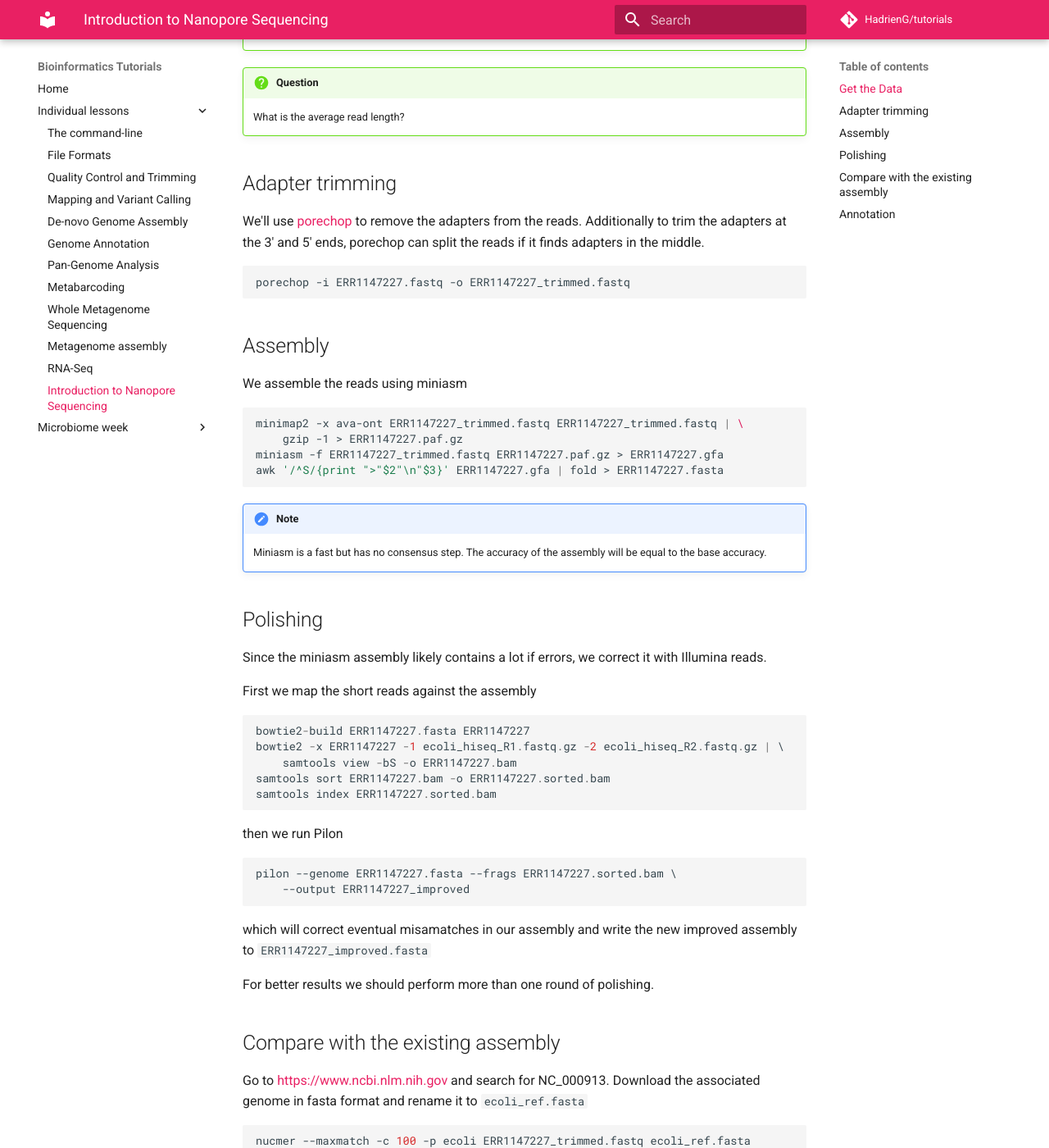
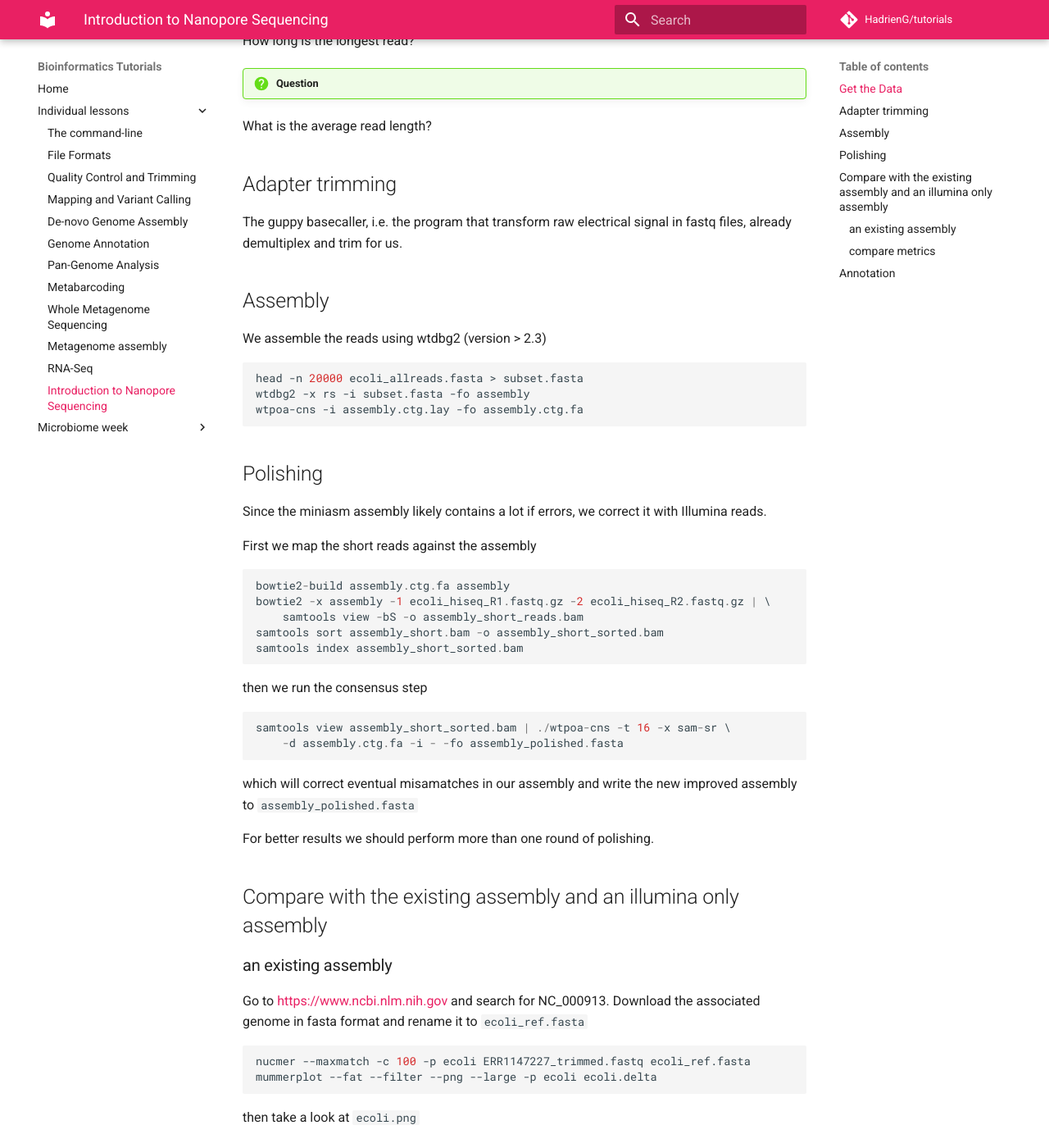
Before and after one commit to HadrienG/tutorials, an MkDocs documentation site: the page built from docs/nanopore.md, in a window 1280 px wide and 1400 px high, scrolled down 830 px. Shown: the whole window at 82% size. Built offline with MkDocs 1.6.1 and Material for MkDocs 9.7.7, drawn with Linux system fonts in a browser that asks for light colours; comment, search, counter and statistics services are not loaded; old or Windows-style settings are respelled for this version of MkDocs; some of the changed text lies outside the part shown.

Commit message:
update tools in nanopore tutorial

````diff
--- a/docs/nanopore.md
+++ b/docs/nanopore.md
@@ -1,6 +1,6 @@
 # Introduction to Nanopore Sequencing
 
-In this tutorial we will assemble the *E. coli* genome using a mix of long, error-prone reads from the MinION (Oxford Nanopore) and short reads from a HiSeq instrument (Illumina).
+In this tutorial we will assemble the _E. coli_ genome using a mix of long, error-prone reads from the MinION (Oxford Nanopore) and short reads from a HiSeq instrument (Illumina).
 
 The MinION data used in this tutorial come a test run by the [Loman lab](http://lab.loman.net/2015/09/24/first-sqk-map-006-experiment/).
 The Illumina data were simulated using [InSilicoSeq](https://github.com/HadrienG/InSilicoSeq)
@@ -10,7 +10,7 @@ The Illumina data were simulated using [InSilicoSeq](https://github.com/HadrienG
 First download the nanopore data
 
 ```bash
-fastq-dump ERR1147227
+wget http://s3.climb.ac.uk/nanopore/ecoli_allreads.fasta
 ```
 
 You will not need the HiSeq data right away, but you can start the download in another window
@@ -23,68 +23,60 @@ curl -O -J -L https://osf.io/zax3c/download
 look at basic stats of the nanopore reads
 
 ```bash
-assembly-stats ERR1147227.fastq
+assembly-stats ecoli_allreads.fasta
 ```
 
 !!! question
-    How many nanopore reads do we have?
+How many nanopore reads do we have?
 
 !!! question
-    How long is the longest read?
+How long is the longest read?
 
 !!! question
-    What is the average read length?
+What is the average read length?
 
 ## Adapter trimming
 
-We'll use [porechop](https://github.com/rrwick/Porechop) to remove the adapters from the reads.
-Additionally to trim the adapters at the 3' and 5' ends, porechop can split the reads if it finds adapters in the middle.
-
-```bash
-porechop -i ERR1147227.fastq -o ERR1147227_trimmed.fastq
-```
+The guppy basecaller, i.e. the program that transform raw electrical signal in fastq files, already demultiplex and trim for us.
 
 ## Assembly
 
-We assemble the reads using miniasm
+We assemble the reads using wtdbg2 (version > 2.3)
 
 ```bash
-minimap2 -x ava-ont ERR1147227_trimmed.fastq ERR1147227_trimmed.fastq | \
-    gzip -1 > ERR1147227.paf.gz
-miniasm -f ERR1147227_trimmed.fastq ERR1147227.paf.gz > ERR1147227.gfa
-awk '/^S/{print ">"$2"\n"$3}' ERR1147227.gfa | fold > ERR1147227.fasta
+head -n 20000 ecoli_allreads.fasta > subset.fasta
+wtdbg2 -x rs -i subset.fasta -fo assembly
+wtpoa-cns -i assembly.ctg.lay -fo assembly.ctg.fa
 ```
-
-!!! note
-    Miniasm is a fast but has no consensus step.
-    The accuracy of the assembly will be equal to the base accuracy.
 
 ## Polishing
 
-Since the miniasm assembly likely contains a lot if errors, we correct it with  Illumina reads.
+Since the miniasm assembly likely contains a lot if errors, we correct it with Illumina reads.
 
 First we map the short reads against the assembly
 
 ```
-bowtie2-build ERR1147227.fasta ERR1147227
-bowtie2 -x ERR1147227 -1 ecoli_hiseq_R1.fastq.gz -2 ecoli_hiseq_R2.fastq.gz | \
-    samtools view -bS -o ERR1147227.bam
-samtools sort ERR1147227.bam -o ERR1147227.sorted.bam
-samtools index ERR1147227.sorted.bam
+bowtie2-build assembly.ctg.fa assembly
+bowtie2 -x assembly -1 ecoli_hiseq_R1.fastq.gz -2 ecoli_hiseq_R2.fastq.gz | \
+    samtools view -bS -o assembly_short_reads.bam
+samtools sort assembly_short.bam -o assembly_short_sorted.bam
+samtools index assembly_short_sorted.bam
 ```
 
-then we run Pilon
+then we run the consensus step
 
 ```
-pilon --genome ERR1147227.fasta --frags ERR1147227.sorted.bam \
-    --output ERR1147227_improved
+samtools view assembly_short_sorted.bam | ./wtpoa-cns -t 16 -x sam-sr \
+    -d assembly.ctg.fa -i - -fo assembly_polished.fasta
 ```
 
-which will correct eventual misamatches in our assembly and write the new improved assembly to `ERR1147227_improved.fasta`
+which will correct eventual misamatches in our assembly and write the new improved assembly to `assembly_polished.fasta`
 
 For better results we should perform more than one round of polishing.
 
-## Compare with the existing assembly
+## Compare with the existing assembly and an illumina only assembly
+
+### an existing assembly
 
 Go to [https://www.ncbi.nlm.nih.gov](https://www.ncbi.nlm.nih.gov) and search for NC_000913.
 Download the associated genome in fasta format and rename it to `ecoli_ref.fasta`
@@ -96,19 +88,31 @@ mummerplot --fat --filter --png --large -p ecoli ecoli.delta
 
 then take a look at `ecoli.png`
 
+### compare metrics
+
+!!! note
+First you need to assembly the illumina data
+
+Then run busco and quast on the 3 assemblies
+
+!!! question
+which assembly would you say is the best?
+
 ## Annotation
 
+If you havw time, train your annotation skills by running prokka on your genome!
+
 ```bash
-awk '/^>/{print ">ctg" ++i; next}{print}' < ERR1147227_improved.fasta \
-    > ERR1147227_formatted.fasta
-prokka --outdir annotation --kingdom Bacteria ERR1147227_formatted.fasta
+awk '/^>/{print ">ctg" ++i; next}{print}' < assembly_polished.fasta \
+    > assembly_polished_formatted.fasta
+prokka --outdir annotation --kingdom Bacteria assembly_polished_formatted.fasta
 ```
 
 You can open the output to see how it went
 
 ```bash
-cat annotation/PROKKA_11232017.txt
+cat annotation/*.txt
 ```
 
 !!! question
-    Does it fit your expecations? How many genes were you expecting?
+Does it fit your expectations? How many genes were you expecting?
````
